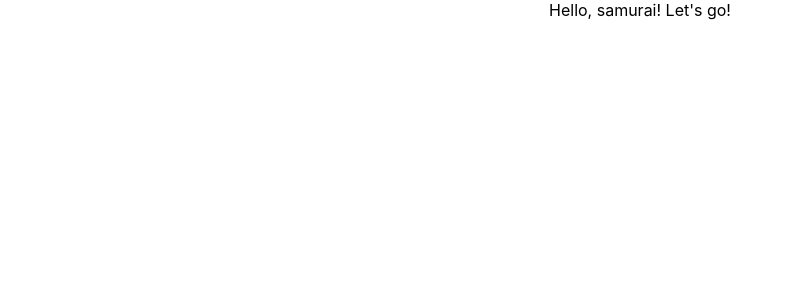
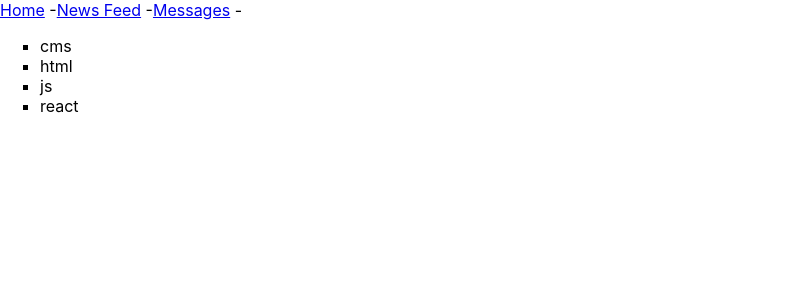
Before and after one commit to elmiven/samurai-way-main, a React (Create React App) app: page / in a window 1280 px wide. Shown: the top 300 px of the page, without its empty margins (0-792 px from the left). Built offline with nearby package versions, Linux system fonts and the light colour scheme.

Commit message:
add Header Technologies modules (6-9 lesson)

```diff
--- a/src/App.css
+++ b/src/App.css
@@ -1,4 +1,4 @@
-.App {
+/* .App {
   text-align: center;
 }
 
@@ -36,3 +36,10 @@
     transform: rotate(360deg);
   }
 }
+ */
+
+
+ul li {
+list-style-type: square;
+
+}
--- a/src/App.tsx
+++ b/src/App.tsx
@@ -1,12 +1,26 @@
 import React from 'react';
 import './App.css';
+import Header from './Header';
 
-function App() {
+
+import Technologies from './Technologies';
+
+
+
+const App = () => {
   return (
-    <div className="App">
-     Hello, samurai! Let's go!
+    <div>
+      {/* Hello, samurai! Let's go! */}
+      <Header />
+      <Technologies />
     </div>
   );
 }
 
+
+
+
+
+
+
 export default App;
--- /dev/null
+++ b/src/Header.tsx
@@ -0,0 +1,11 @@
+const Header = () => {
+    return (
+      <div>
+        <a href="#s">Home</a> -
+        <a href="#s">News Feed</a> -
+        <a href="#s">Messages</a> -
+      </div>
+    );
+  }
+
+  export default Header;
--- /dev/null
+++ b/src/Technologies.tsx
@@ -0,0 +1,17 @@
+const Technologies = () => {
+    return (
+      <div className = "App" >
+        <ul>
+          <li>cms</li>
+          <li>html</li>
+          <li>js</li>
+          <li>react</li>
+        </ul>
+  </div >
+
+  )
+
+  }
+
+
+  export default Technologies;
```
